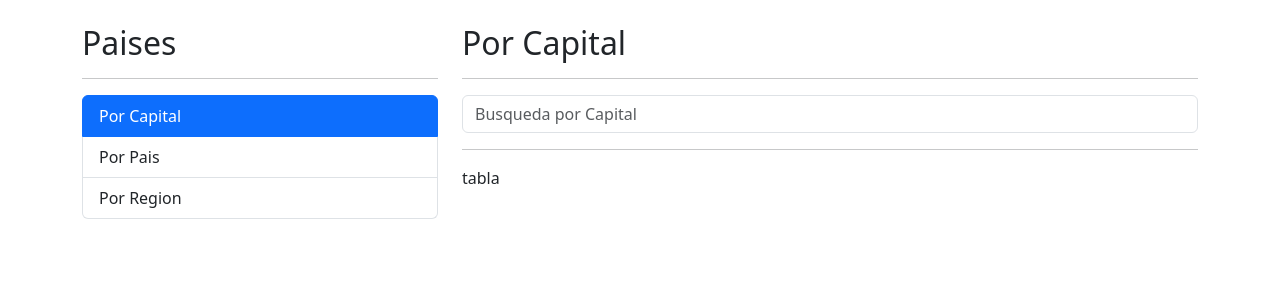
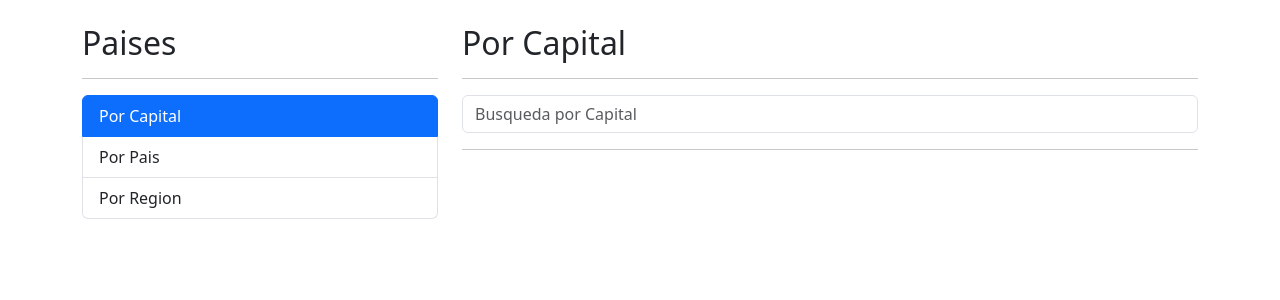
Before and after one commit to J-valdl/countryApp, an Angular app: page /countries/by-capital in a window 1280 px wide. Shown: the top 300 px of the page. Built offline with nearby package versions, Linux system fonts and the light colour scheme.

Commit message:
124 - Mostrar Paises

```diff
--- a/src/app/countries/pages/by-capital-page/by-capital-page.component.html
+++ b/src/app/countries/pages/by-capital-page/by-capital-page.component.html
@@ -13,6 +13,10 @@
 <div class="row">
   <div class="col">
     <hr>
-    tabla
+    <ul>
+      <li *ngFor="let country of countries">
+        {{ country.capital }} - {{ country.population }}
+      </li>
+    </ul>
   </div>
 </div>
--- a/src/app/countries/pages/by-capital-page/by-capital-page.component.ts
+++ b/src/app/countries/pages/by-capital-page/by-capital-page.component.ts
@@ -1,4 +1,6 @@
 import { Component } from '@angular/core';
+import { CountriesService } from '../../services/countries.service';
+import { Country } from '../../interfaces/country';
 
 @Component({
   selector: 'app-by-capital-page',
@@ -7,8 +9,14 @@
 })
 export class ByCapitalPageComponent {
 
+  constructor(private countriesServices: CountriesService) { }
+
+  public countries: Country[] = []
+
   searchByCapital(term: string): void {
-    console.log('term: ' + term)
+    this.countriesServices.searchCapital(term).subscribe(countries => {
+      this.countries = countries
+    })
   }
 
 }
--- a/src/app/countries/services/countries.service.ts
+++ b/src/app/countries/services/countries.service.ts
@@ -4,7 +4,7 @@
 import { Country } from '../interfaces/country';
 
 @Injectable({ providedIn: 'root' })
-export class CountryService {
+export class CountriesService {
   constructor(private http: HttpClient) { }
   private apiUrl: string = 'https://restcountries.com/v3.1'
 
```
